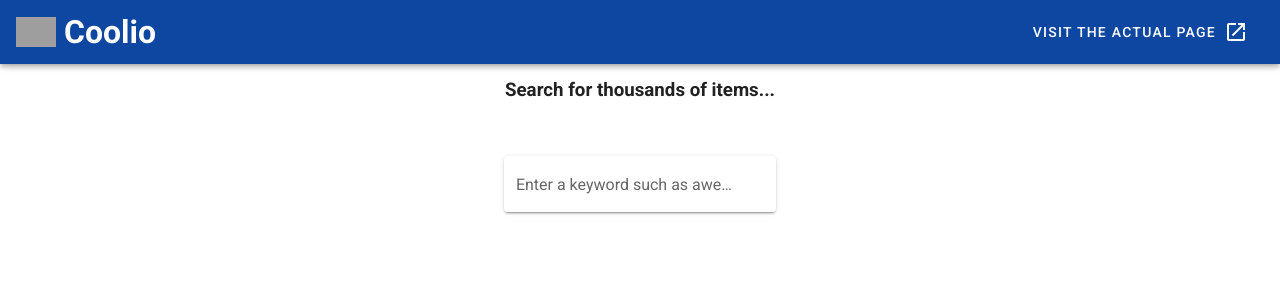
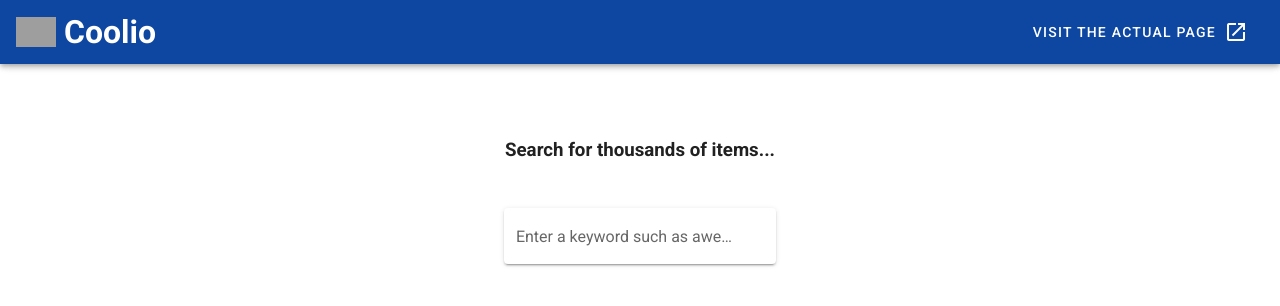
Before and after one commit to mehmeteyupoglu/coolio, a Vue app: page / in a window 1280 px wide. Shown: the top 306 px of the page. Built offline with nearby package versions, Linux system fonts and the light colour scheme; grey boxes are pictures that could not be loaded.

Commit message:
style: update search bar layout

```diff
--- a/src/components/templates/home.vue
+++ b/src/components/templates/home.vue
@@ -1,12 +1,12 @@
 <template>
   <v-container>
-    <v-row class="text-center align-items-center">
-      <v-col class="mb-4">
-        <h3 class="button font-weight-bold mb-3">
+    <v-row class="text-center align-items-center mt-2">
+      <v-col class="mt-10 mb-4">
+        <h3 class="button font-weight-bold mb-1">
           Search for thousands of items...
         </h3>
       </v-col>
-      <v-col class="mb-5" cols="12">
+      <v-col class="mb-2" cols="12">
         <search-input />
       </v-col>
     </v-row>
```
